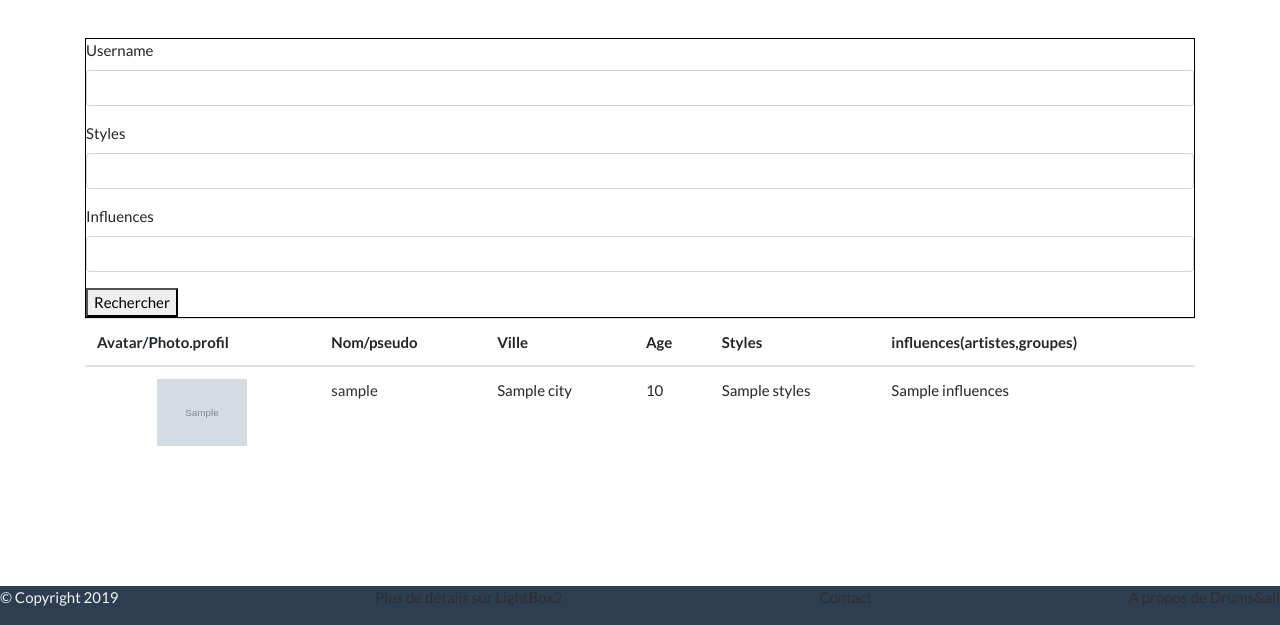
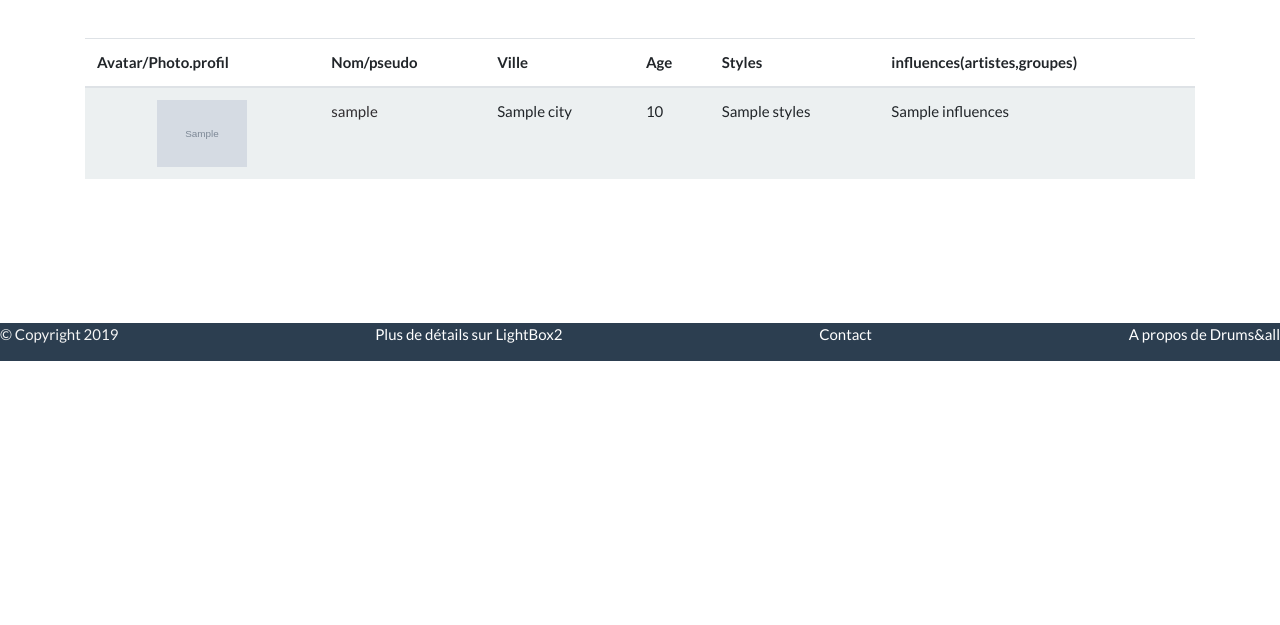
Before and after one commit to Geoffrey04/Projet-fin-annee, a Symfony app: template skeleton/templates/users/index.html.twig in a window 1280 px wide. Shown: the part 232-857 px from the top of the page. After the commit the page ends 593 px from the top, so only its background shows below. Run offline with Twig, Linux system fonts and the light colour scheme; the template is opened without the code that fills it: most values are stand-ins (such as "Sample title", 1, 10 or a date in 2020); grey boxes marked "Sample" are stand-in pictures; form fields are guessed from the names that the template uses; some libraries are stand-ins or nearby versions.

Commit message:
modif edit/profile/index users

```diff
--- a/skeleton/src/Controller/ContactController.php
+++ b/skeleton/src/Controller/ContactController.php
@@ -5,9 +5,7 @@ namespace App\Controller;
 
 
 use App\Entity\Contact;
-use App\Entity\Users;
 use App\Form\ContactType;
-use http\Message;
 use Symfony\Bundle\FrameworkBundle\Controller\AbstractController;
 use Symfony\Component\HttpFoundation\Request;
 use Symfony\Component\HttpFoundation\Response;
--- a/skeleton/templates/base.html.twig
+++ b/skeleton/templates/base.html.twig
@@ -49,6 +49,10 @@
                         </div>
                 </div>
                         {% endif %}
+
+                        {% if role is defined and role == 'ROLE_ADMIN' %}
+                        <li class="nav-item"><a href="{{ path('users_index') }}" class="nav-link">Liste des comptes</a></li>
+                        {% endif %}
                     </ul>
                 </div>
         </nav>
@@ -61,9 +65,9 @@
 
 <footer>
     <p> © Copyright 2019 </p>
-    <a href="https://lokeshdhakar.com/projects/lightbox2/" target="_blank">Plus de détails sur LightBox2</a>
-    <a href="{{ path('contactForm') }}">Contact</a>
-    <a href="{{ path('aboutdrumsandall') }}">A propos de Drums&all</a>
+    <a href="https://lokeshdhakar.com/projects/lightbox2/" target="_blank" class="text-white">Plus de détails sur LightBox2</a>
+    <a href="{{ path('contactForm') }}" class="text-white">Contact</a>
+    <a href="{{ path('aboutdrumsandall') }}" class="text-white">A propos de Drums&all</a>
 </footer>
 
 {% block javascripts %}
--- a/skeleton/templates/users/edit.html.twig
+++ b/skeleton/templates/users/edit.html.twig
@@ -1,11 +1,11 @@
 {% extends 'base.html.twig' %}
 
 {% block title %}{% endblock %}
-
 {% block body %}
     <div class="row">
         <div class="formView col-sm-9">
-        {% if app.user.id == user.id %}
+
+        {% if app.user.id == user.id or app.user == 'admin' %}
         {{ form_start(form) }}
             {{ form_row(form.username) }}
             {{ form_row(form.password) }}
@@ -22,6 +22,4 @@
         {% endif %}
     </div>
 </div>
-
-
 {% endblock %}
--- a/skeleton/templates/users/index.html.twig
+++ b/skeleton/templates/users/index.html.twig
@@ -1,38 +1,27 @@
 {% extends 'base.html.twig' %}
 
-{% block title %}Hello UsersController!{% endblock %}
+{% block title %}Hello Admin !{% endblock %}
 
 {% block body %}
+<div class="row">
+    <div class="col-sm-12 table-responsive">
+        <table class="table table-hover">
+            <thead>
+                <tr>
+                    <th scope="col">Avatar/Photo.profil</th>
+                    <th scope="col">Nom/pseudo</th>
+                    <th scope="col">Ville</th>
+                    <th scope="col">Age</th>
+                    <th scope="col">Styles</th>
+                    <th scope="col">influences(artistes,groupes)</th>
+                </tr>
+            </thead>
+        <tbody>
 
-    <div class="search_profiles" style="border: 1px solid black;">
-        {{ form_start(form) }}
-        {{ form_row(form.username) }}
-        {{ form_row(form.styles) }}
-        {{ form_row(form.influences) }}
-        <button>Rechercher</button>
-        {{ form_end(form) }}
-    </div>
-
-
-    <table class="table">
-        <thead>
-            <tr>
-                <th>Avatar/Photo.profil</th>
-                <th>Nom/pseudo</th>
-                <th>Ville</th>
-                <th>Age</th>
-                <th>Styles</th>
-                <th>influences(artistes,groupes)</th>
-
-
-            </tr>
-        </thead>
-
-        <tbody>
         {% for user in users %}
-            <tr>
-                <td><img class="img_avatar" src="{{ user.avatar }}"></td>
-                <td><a href="#">{{ user.username }}</a></td>
+            <tr class="table-light">
+                <td><img class="img_avatar" src="../img/avatar_directory/{{ user.avatar }}" alt="image de profil de l'utilisateur"></td>
+                <td><a href="{{ path('edit_urprofile', {'id' : user.id})  }}">{{ user.username }}</a></td>
                 <td>{{ user.city }}</td>
                 <td>{{ user.age }}</td>
                 <td>{{ user.styles }}</td>
@@ -42,5 +31,10 @@
         </tbody>
 
     </table>
+    </div>
+</div>
 
+    <div class="pagination-sm d-flex justify-content-center">
+        {{ knp_pagination_render(users) }}
+    </div>
 {% endblock %}
--- a/skeleton/templates/users/show_profile.html.twig
+++ b/skeleton/templates/users/show_profile.html.twig
@@ -55,7 +55,8 @@
                                 <td class="align-middle">
                                     <a href="../../img/sheetmusic_directory/{{ part.pictures }}" data-lightbox="img_profile" data-title="img_UserProfile">Voir</a>
                                 </td>
-                                    {% if app.user.id ==  id_user  %}
+
+                                    {% if app.user.id ==  id_user or role == 'ROLE_ADMIN'  %}
                                 <td class="align-middle">
                                     <a class="btn btn-primary" href="{{ path('parts_edit', {'id': part.id}) }}">Editer</a>
                                 </td>
--- /dev/null
+++ b/skeleton/translations/KnpPaginatorBundle.fr.yml
@@ -0,0 +1,2 @@
+label_next: Suivant
+label_previous : Précédent
```
Also changed, not shown: skeleton/src/Controller/UsersController.php (+8 -2 lines), skeleton/public/js/app.js (deleted).
